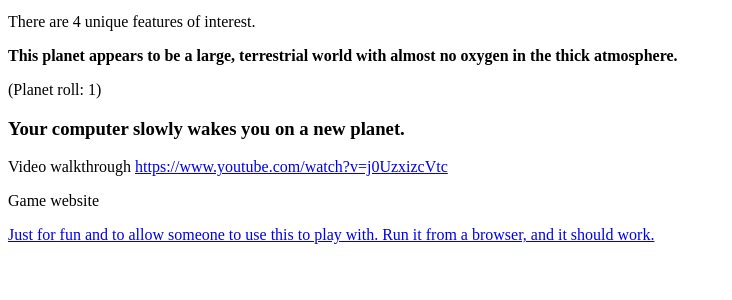
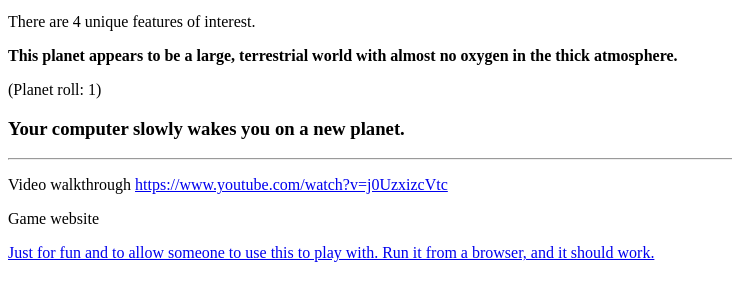
Before and after one commit to padajo/padajo.github.io, a plain HTML site: page aats/game.html in a window 1280 px wide. Shown: the part 104-404 px from the top of the page, without its empty margins (0-732 px from the left). Drawn offline with Linux system fonts and the light colour scheme.

Commit message:
updated alone among the stars bottom section

```diff
--- a/aats/game.html
+++ b/aats/game.html
@@ -8,9 +8,10 @@
     <!-- <div id="data"></div> -->
     <div id="story"></div>
     <div id="journalpane"></div>
+    <hr />
     <div>
     <p>Video walkthrough <a href="https://www.youtube.com/watch?v=j0UzxizcVtc">https://www.youtube.com/watch?v=j0UzxizcVtc</a></p>
-    <p>Game website <a href="https://noroadhome.itch.io/alone-among-the-stars"><https://noroadhome.itch.io/alone-among-the-stars/a>
+    <p>Game website <a href="https://noroadhome.itch.io/alone-among-the-stars"><https://noroadhome.itch.io/alone-among-the-stars</a></p>
     <p>Just for fun and to allow someone to use this to play with. Run it from a browser, and it should work.</p>
     </div>
     <script src="aats.js"></script>
```
